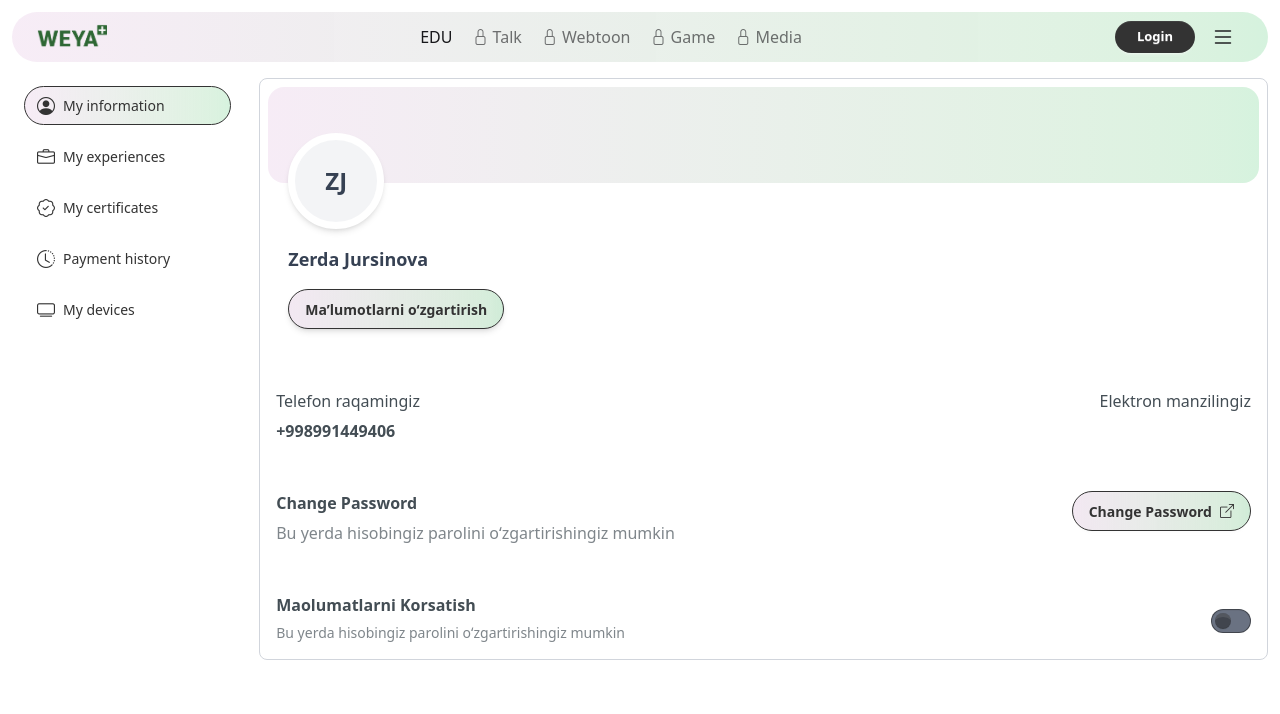
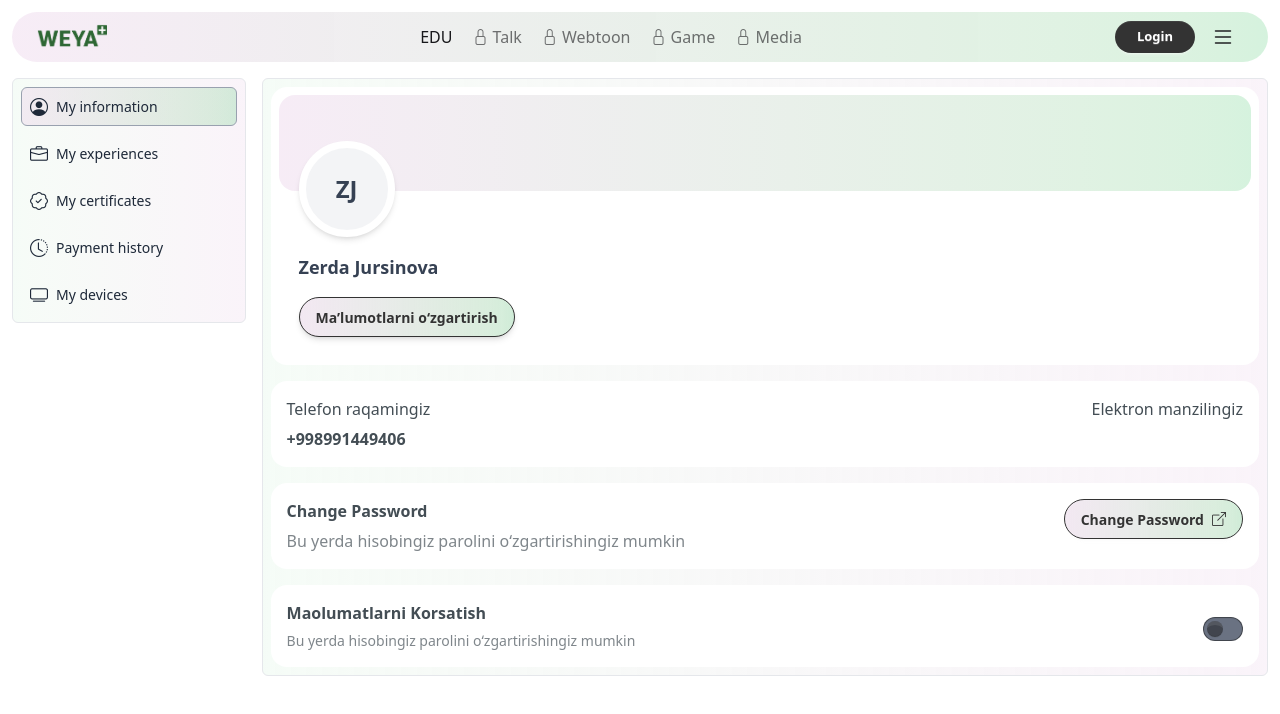
Before and after one commit to shahbozshirinboyev/weya-plus.uz, a React (Vite) app: page /my-profile in a window 1280 px wide. Shown: the top 714 px of the page. Built offline with nearby package versions, Linux system fonts and the light colour scheme.

Commit message:
My profile section ...

```diff
--- a/src/pages/MyProfile.jsx
+++ b/src/pages/MyProfile.jsx
@@ -31,16 +31,16 @@ function MyProfile() {
   ];
   const [selectMenu, setSelectMenu] = useState("my-info");
   return (
-    <section className="container mx-auto flex px-3 mt-4 gap-4">
+    <section className="container mx-auto px-3 mt-4 flex items-start gap-4">
 
-      <div className=" md:w-52 lg:w-72 md:bg-white rounded-md md:rounded-lg absolute md:static bottom-3 left-3 right-3 bg-gray-200">
-        <ul className="flex justify-between md:flex-col gap-3 mx-3 my-2 md:p-0">
+      <div className="md:w-72 border border-gray-200 p-1 md:p-2 bg-gradient-to-r to-[#eed9ed]/30 from-[#2ec05a]/5 rounded-md absolute md:static bottom-3 left-3 right-3">
+        <ul className="flex justify-between md:flex-col gap-2">
           {menus.map(({ to, icon, label }) => (
             <li key={to} className="w-full">
               <button
                 onClick={() => { setSelectMenu(to); }}
-                className={`w-full cursor-pointer hover:border flex flex-col md:flex-row border justify-start items-center gap-2 px-1 md:px-3 py-1 md:py-2 rounded-md md:rounded-full text-[#333]
-                ${selectMenu === to ? "bg-gradient-to-r from-[#eed9ed]/50 to-[#2ec05a]/20 border-[#333]" : "border-transparent"}`}
+                className={`w-full cursor-pointer hover:border flex flex-col md:flex-row border justify-start items-center gap-2 px-1 md:px-2 py-1 md:py-2 rounded-md md:rounded-md text-gray-800
+                ${selectMenu === to ? "bg-gradient-to-r from-[#eed9ed]/50 to-[#2ec05a]/20 border-gray-400" : "border-transparent"}`}
               >
                 <i className={`bi ${icon} text-lg flex justify-center items-center`} ></i>
                 <span className="text-[8px] md:text-[14px] text-nowrap">{label}</span>
@@ -50,7 +50,7 @@ function MyProfile() {
         </ul>
       </div>
 
-      <div className="rounded-lg border border-gray-300 w-full">
+      <div className="w-full border border-gray-200 p-1 md:p-2 bg-gradient-to-r to-[#eed9ed]/30 from-[#2ec05a]/5 rounded-md">
         {/* My Information */}
         <div
           className={`flex flex-col gap-4 ${
```
